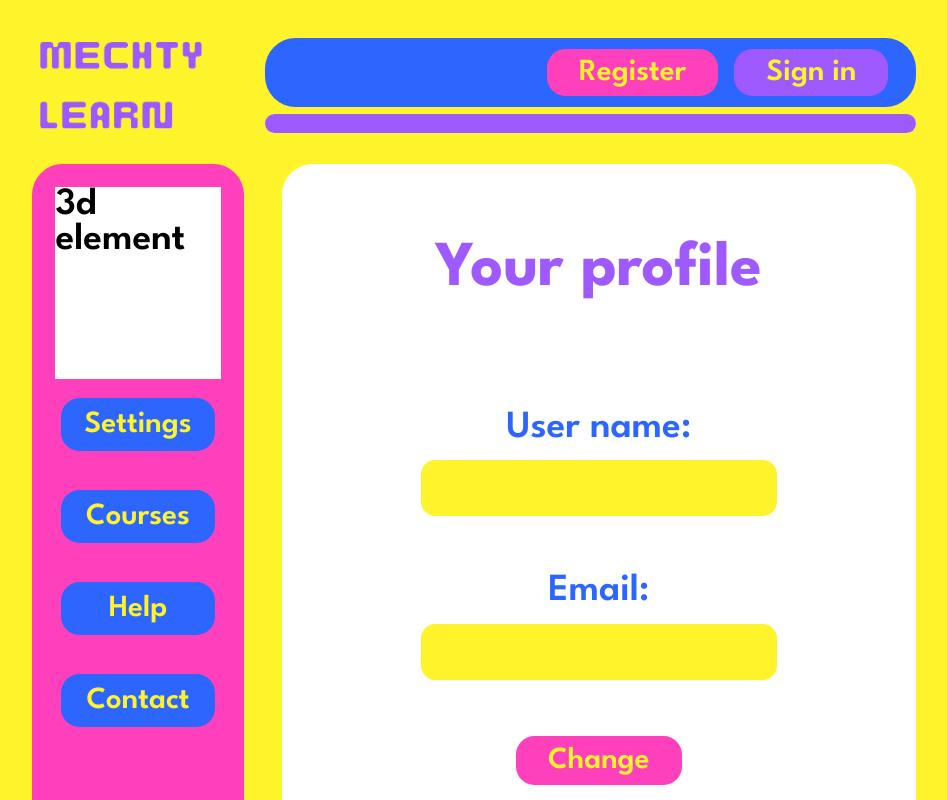
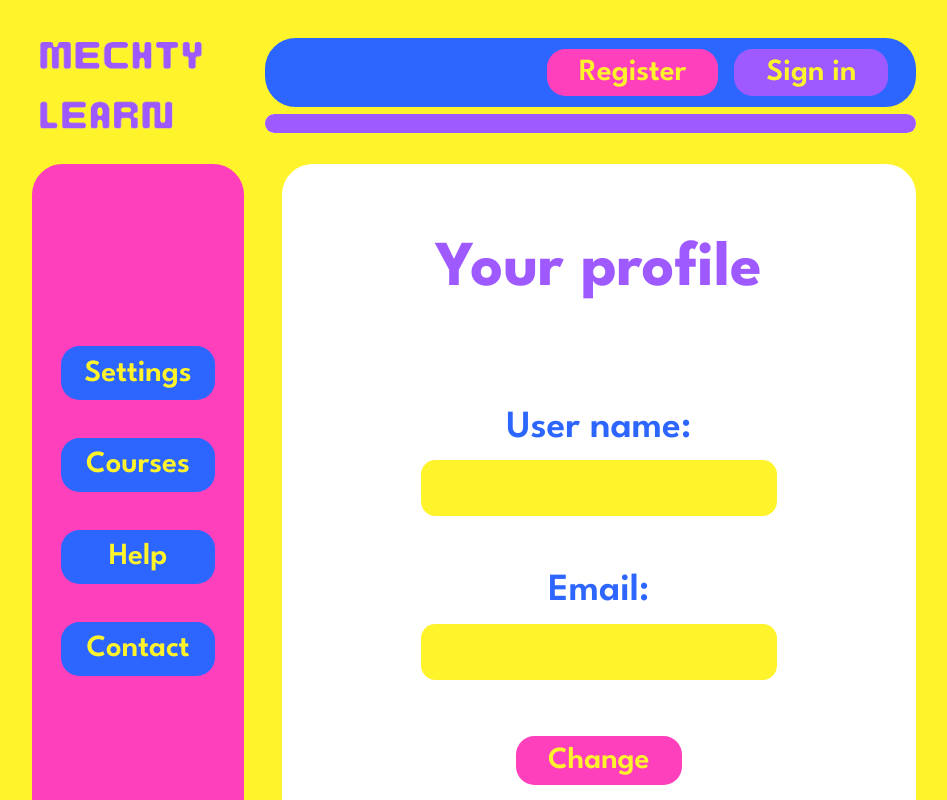
Before and after one commit to galveron/Mechty-learn, a React (Vite) app in the folder Mechty-learn-frontend/: page /profile in a window 1280 px wide. Shown: the top 800 px of the page, without its empty margins (198-1145 px from the left). Built offline with nearby package versions, Linux system fonts and the light colour scheme; no server answers; the HTML template or start-up script is replaced by a standard one.

Commit message:
add - implement rocket 3d component into profile

```diff
--- a/Mechty-learn-frontend/src/Pages/Profile.tsx
+++ b/Mechty-learn-frontend/src/Pages/Profile.tsx
@@ -1,3 +1,5 @@
+import Rocket from '../Components/threejs-components/Rocket'
+
 export type User = {
     userName?: string,
     userId?: string,
@@ -11,7 +13,7 @@ function Profile({ userName, userEmail }: User) {
         <>
             <div className="profile">
                 <aside className="side-profile">
-                    <div className="side-3d">3d element</div>
+                    <div className="side-3d" id="side-3d"><Rocket /></div>
                     <div className="side-div"><button className="side-btn">Settings</button></div>
                     <div className="side-div"><button className="side-btn">Courses</button></div>
                     <div className="side-div"><button className="side-btn">Help</button></div>
--- a/Mechty-learn-frontend/src/scss/pages/_profile.scss
+++ b/Mechty-learn-frontend/src/scss/pages/_profile.scss
@@ -27,8 +27,21 @@
 }
 
 .side-3d {
-    min-height: 5em;
-    background-color: $primary-white;
+    position: relative;
+    width: 85%;
+    border-radius: 0.8em;
+}
+
+.side-3d:after {
+    content: "";
+    display: block;
+    padding-bottom: 100%;
+}
+
+#ref-container {
+    position: absolute;
+    width: 100%;
+    height: 100%;
 }
 
 //profile section
```
